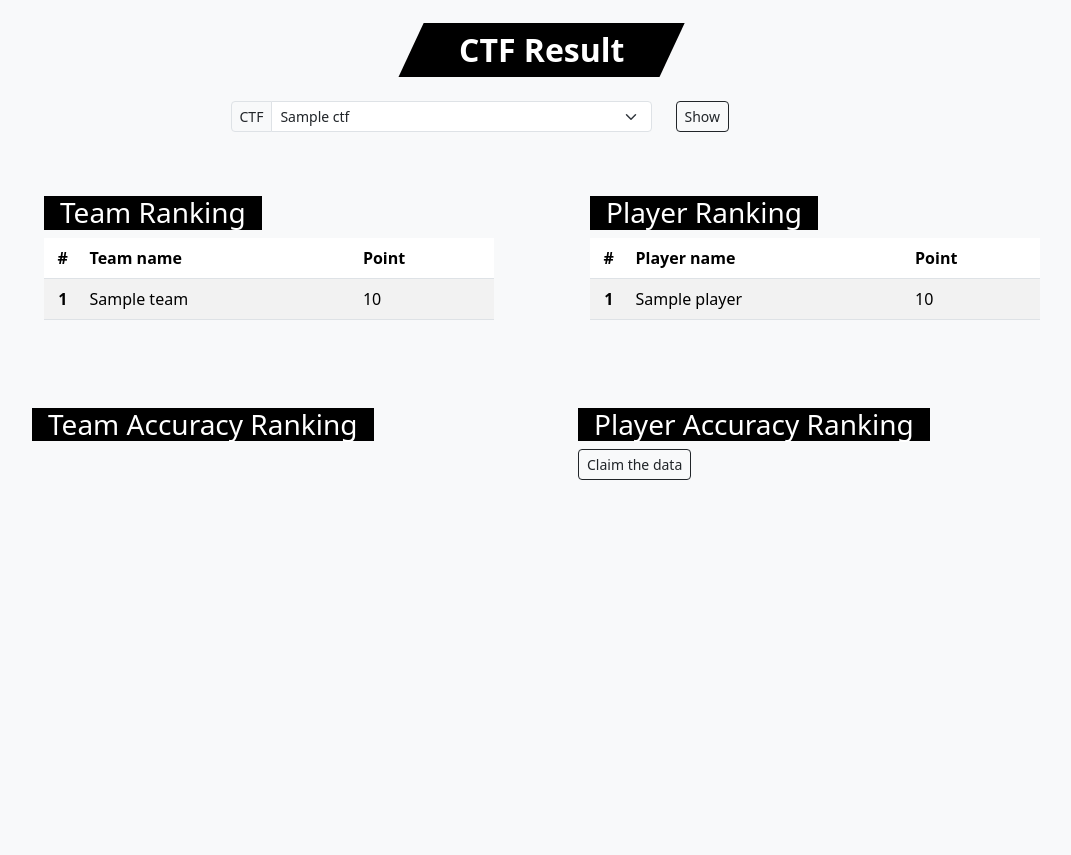
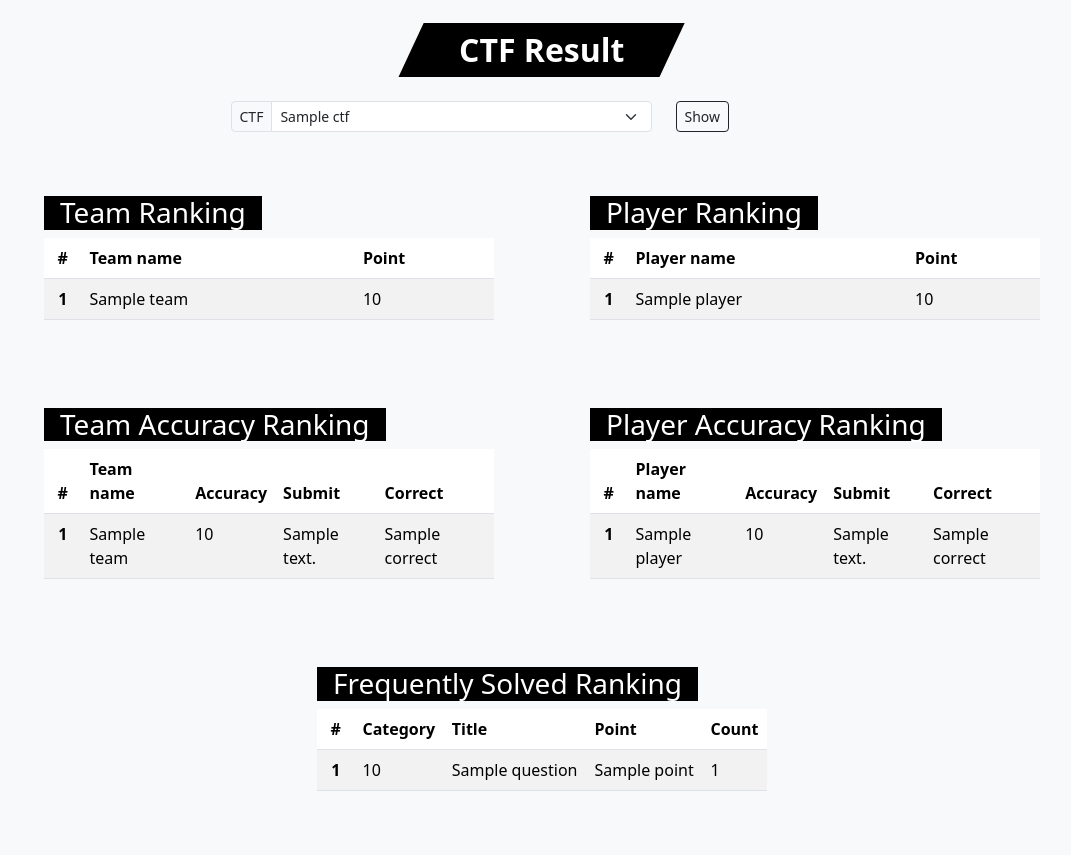
Before and after one commit to rokuosan/subaru-qsys, a Django app: template qsys/app/templates/app/result.html in a window 1280 px wide. Shown: the part 91-946 px from the top of the page, without its empty margins (98-1169 px from the left). Before the commit the page ends 571 px from the top, so only its background shows below. Run offline with Django 4.2, Linux system fonts and the light colour scheme; the template is opened without the code that fills it: most values are stand-ins (such as "Sample title", 1, 10 or a date in 2020); some libraries are stand-ins or nearby versions.

Commit message:
Add some ranking

```diff
--- a/qsys/app/templates/app/result.html
+++ b/qsys/app/templates/app/result.html
@@ -1,5 +1,5 @@
 {% extends "base.html"%}
-{% block title%} Score | Subaru CTF {% endblock title %}
+{% block title%} Result | Subaru CTF {% endblock title %}
 {% block content %}
 
 <body>
@@ -98,31 +98,105 @@
           </section>
 
           <section id="team-accuracy-ranking" class="pt-4 col-md-6">
-            <div class="container p-lg-4">
-              <h3 class="bg-black px-3 text-white" style="width: fit-content;">Team Accuracy Ranking</h3>
-              {% if team_accuracy_ranking %}
-              {% else %}
-              {% endif %}
+            <div class="container">
+              <div class="p-lg-4">
+                <div>
+                  <h3 class="bg-black px-3 text-white" style="width: fit-content;">Team Accuracy Ranking</h3>
+                </div>
+                <div class="table-responsive" style="max-height: 40dvh; overflow-y: scroll;">
+                  <table class="table table-striped table-hover overflow-scroll" style="max-height: 5rem;">
+                    <thead class="sticky-top bg-light" style="z-index: 100;">
+                      <tr>
+                        <th scope="col" class="col-1 text-center">#</th>
+                        <th scope="col">Team name</th>
+                        <th scope="col">Accuracy</th>
+                        <th scope="col">Submit</th>
+                        <th scope="col">Correct</th>
+                      </tr>
+                    </thead>
+                    <tbody>
+                      {% for team in team_rate_rank %}
+                      <tr>
+                        <th scope="row" class="text-center"> {{ team.rank }} </th>
+                        <td>{{ team.name }}</td>
+                        <td>{{ team.score }}</td>
+                        <td>{{ team.answered }}</td>
+                        <td>{{ team.correct }}</td>
+                      </tr>
+                      {% endfor %}
+                    </tbody>
+                  </table>
+                </div>
+              </div>
             </div>
           </section>
 
           <section id="player-accuracy-ranking" class="pt-4 col-md-6">
-            <div class="container p-lg-4">
-              <h3 class="bg-black px-3 text-white" style="width: fit-content;">Player Accuracy Ranking</h3>
-              {% if player_accuracy_ranking %}
-              {% else %}
-              <div>
-                <form action="{% url 'result' %}" method="get">
-                  <input type="hidden" name="player_accuracy_ranking" value="1">
-                  <button type="submit" class="btn btn-outline-dark btn-sm">Claim the data</button>
-                </form>
+            <div class="container">
+              <div class="p-lg-4">
+                <div>
+                  <h3 class="bg-black px-3 text-white" style="width: fit-content;">Player Accuracy Ranking</h3>
+                </div>
+                <div class="table-responsive" style="max-height: 40dvh; overflow-y: scroll;">
+                  <table class="table table-striped table-hover overflow-scroll" style="max-height: 5rem;">
+                    <thead class="sticky-top bg-light" style="z-index: 100;">
+                      <tr>
+                        <th scope="col" class="col-1 text-center">#</th>
+                        <th scope="col">Player name</th>
+                        <th scope="col">Accuracy</th>
+                        <th scope="col">Submit</th>
+                        <th scope="col">Correct</th>
+                      </tr>
+                    </thead>
+                    <tbody>
+                      {% for player in player_rate_rank %}
+                      <tr>
+                        <th scope="row" class="text-center"> {{ player.rank }} </th>
+                        <td>{{ player.name }}</td>
+                        <td>{{ player.score }}</td>
+                        <td>{{ player.answered }}</td>
+                        <td>{{ player.correct }}</td>
+                      </tr>
+                      {% endfor %}
+                    </tbody>
+                  </table>
+                </div>
               </div>
-              {% endif %}
             </div>
           </section>
 
-          <section id="">
-
+          <section id="frequently-solved-ranking" class="pt-4 col-md-6">
+            <div class="container">
+              <div class="p-lg-4">
+                <div>
+                  <h3 class="bg-black px-3 text-white" style="width: fit-content;">Frequently Solved Ranking</h3>
+                </div>
+                <div class="table-responsive" style="max-height: 40dvh; overflow-y: scroll;">
+                  <table class="table table-striped table-hover overflow-scroll" style="max-height: 5rem;">
+                    <thead class="sticky-top bg-light" style="z-index: 100;">
+                      <tr>
+                        <th scope="col" class="col-1 text-center">#</th>
+                        <th scope="col">Category</th>
+                        <th scope="col">Title</th>
+                        <th scope="col">Point</th>
+                        <th scope="col">Count</th>
+                      </tr>
+                    </thead>
+                    <tbody>
+                      {% for q in frequently_solved %}
+                      <tr>
+                        <th scope="row" class="text-center"> {{ q.rank }} </th>
+                        <td>{{ q.question.category }}</td>
+                        <td>{{ q.question.title }}</td>
+                        <td>{{ q.question.point }}</td>
+                        <td>{{ q.count }}</td>
+                      </tr>
+                      {% endfor %}
+                    </tbody>
+                  </table>
+                </div>
+              </div>
+            </div>
           </section>
         </div>
       </div>
```
Also changed, not shown: qsys/app/views/result.py (+59 -58 lines).
